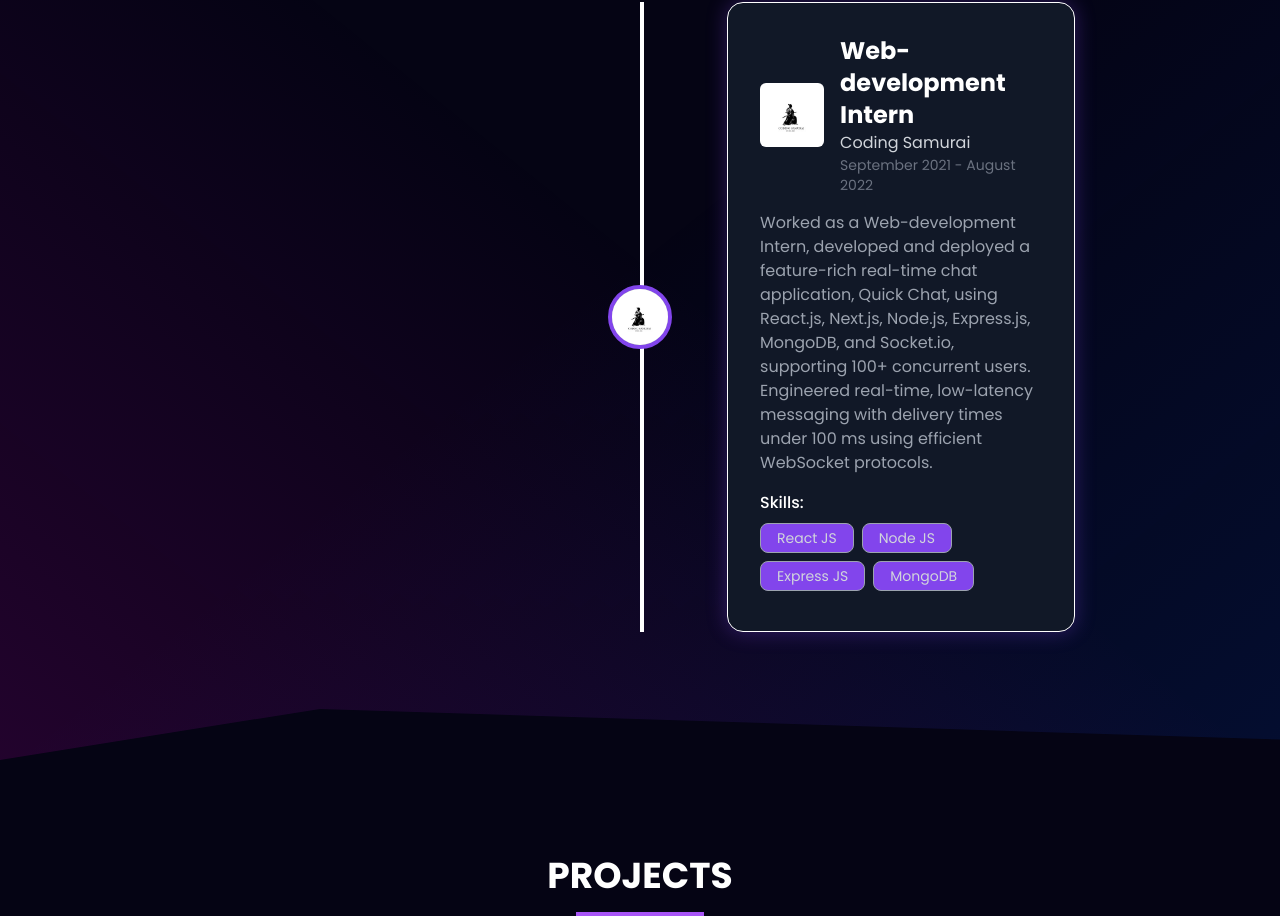
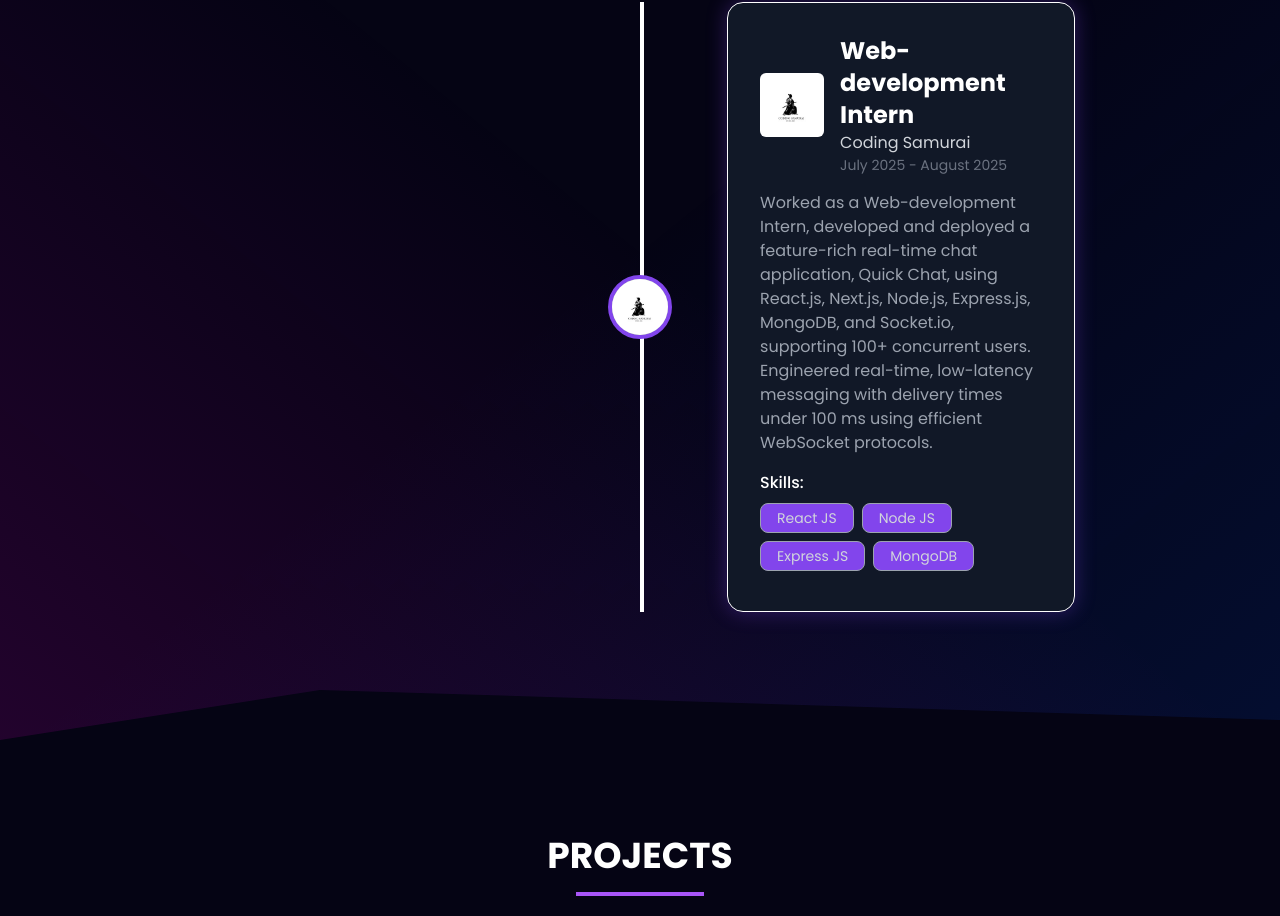
Before and after one commit to Trigun-123/Portfolio, a React (Vite) app: page / in a window 1280 px wide. Shown: the part 1962-2878 px from the top of the page. Built offline with nearby package versions, Linux system fonts and the light colour scheme.

Commit message:
changes made

```diff
--- a/src/constants.js
+++ b/src/constants.js
@@ -74,7 +74,7 @@ export const SkillsInfo = [
       img: codingsamuraiLogo,
       role: "Web-development Intern",
       company: "Coding Samurai",
-      date: "September 2021 - August 2022",
+      date: "July 2025 - August 2025",
       desc: "Worked as a Web-development Intern, developed and deployed a feature-rich real-time chat application, Quick Chat, using React.js, Next.js, Node.js, Express.js, MongoDB, and Socket.io, supporting 100+ concurrent users. Engineered real-time, low-latency messaging with delivery times under 100 ms using efficient WebSocket protocols.",
       skills: [
         "React JS",
```
